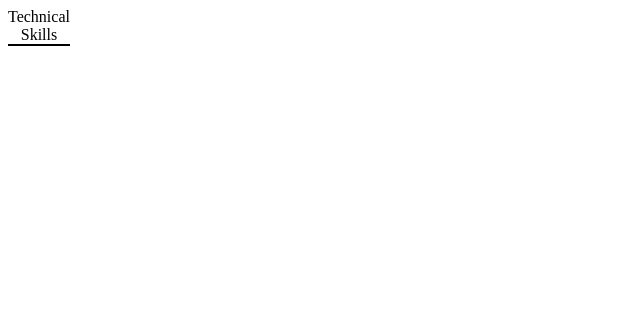
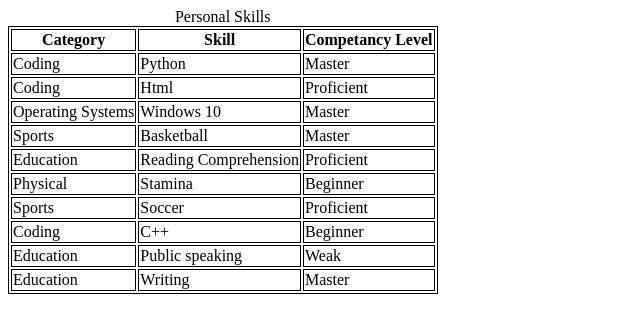
Before and after one commit to Butler56/ist263, a plain HTML site: page lab04/Skills.html in a window 1280 px wide. Shown: the whole page, without its empty margins (0-640 px from the left). Drawn offline with Linux system fonts and the light colour scheme.

Commit message:
completed

```diff
--- a/lab04/Skills.html
+++ b/lab04/Skills.html
@@ -7,5 +7,59 @@
    </head>
    <body>
     <table>
-        <caption>Technical Skills</caption>
+        <caption>Personal Skills</caption>
         <tr>
+            <th>Category</th>
+            <th>Skill</th>
+            <th>Competancy Level</th>
+        </tr>
+        <tr>
+            <td>Coding</td>
+            <td>Python</td>
+            <td>Master</td>
+        <tr>
+            <td>Coding</td>
+            <td>Html</td>
+            <td>Proficient</td>
+        </tr>
+        <tr>
+            <td>Operating Systems</td>
+            <td>Windows 10</td>
+            <td>Master</td>
+        </tr>
+        <tr>
+            <td>Sports</td>
+            <td>Basketball</td>
+            <td>Master</td>
+        </tr>
+        <tr>
+            <td>Education</td>
+            <td>Reading Comprehension</td>
+            <td>Proficient</td>
+        </tr>
+        <tr>
+            <td>Physical</td>
+            <td>Stamina</td>
+            <td>Beginner</td>
+        </tr>
+        <tr>
+            <td>Sports</td>
+            <td>Soccer</td>
+            <td>Proficient</td>
+        </tr>
+        <tr>
+            <td>Coding</td>
+            <td>C++</td>
+            <td>Beginner</td>
+        </tr>
+        <tr>
+            <td>Education</td>
+            <td>Public speaking</td>
+            <td>Weak</td>
+        </tr>
+        <tr>
+            <td>Education</td>
+            <td>Writing</td>
+            <td>Master</td>
+        </tr>
+    </table>
```
Also changed, not shown: lab04/contact.html (added, +47 -0 lines), 1 other file.
